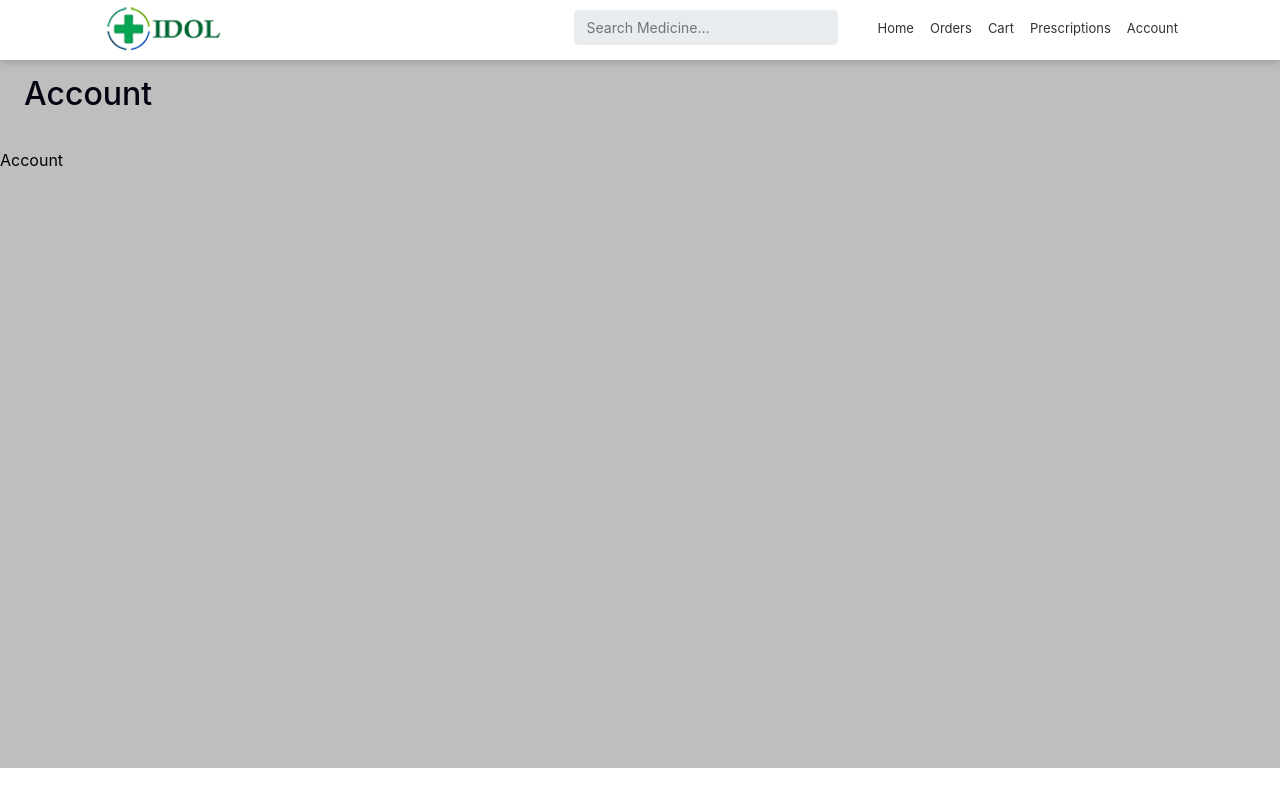
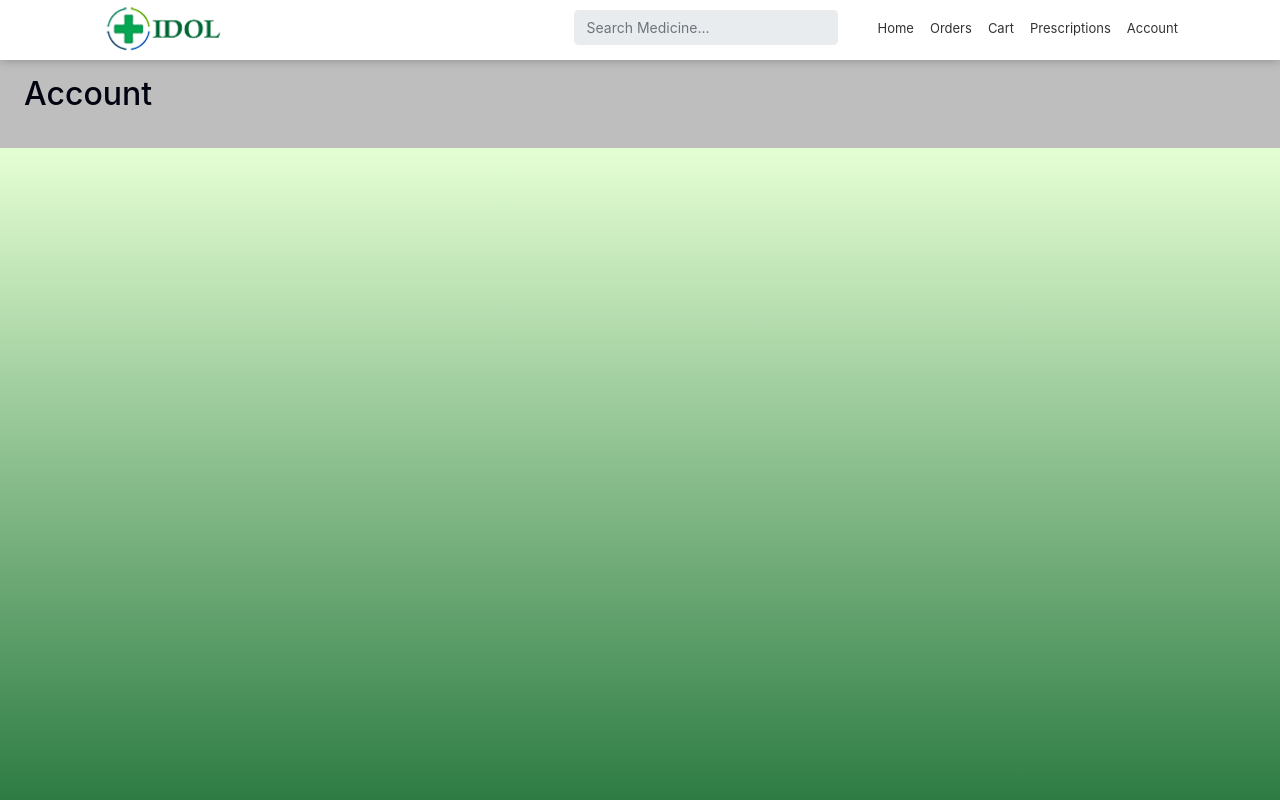
Before and after one commit to SaroWebs/idol-customer, a React (Vite) app: page /account in a window 1280 px wide. Shown: the top 800 px of the page. Built offline with nearby package versions, Linux system fonts and the light colour scheme.

Commit message:
Update Account.jsx
update1

```diff
--- a/src/Pages/Auth/Account.jsx
+++ b/src/Pages/Auth/Account.jsx
@@ -1,14 +1,20 @@
-import React from 'react'
-import MasterLayout from '../../Layouts/MasterLayout'
+import React from 'react';
+import MasterLayout from '../../Layouts/MasterLayout';
 
 const Account = () => {
+
+
   return (
-    <MasterLayout  title="Account">
-      <div className="">
-        Account
+    <MasterLayout title="Account">
+      <div className="login-wrapper d-flex align-items-center justify-content-center text-center">
+        <div className="container">
+          <div className="row justify-content-center">
+
+          </div>
+        </div>
       </div>
     </MasterLayout>
-  )
-}
+  );
+};
 
-export default Account
+export default Account;
```
